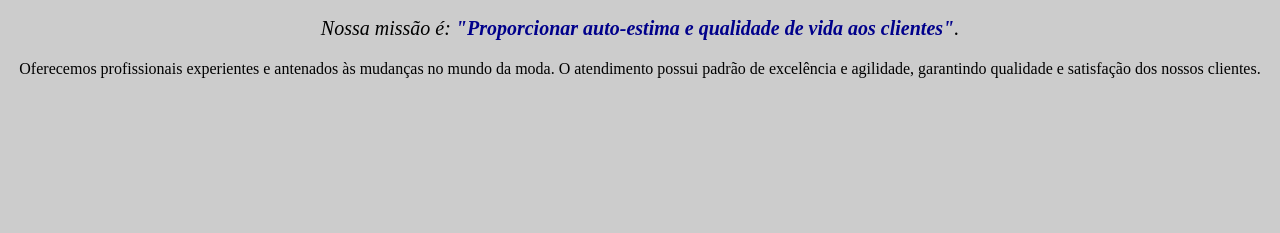
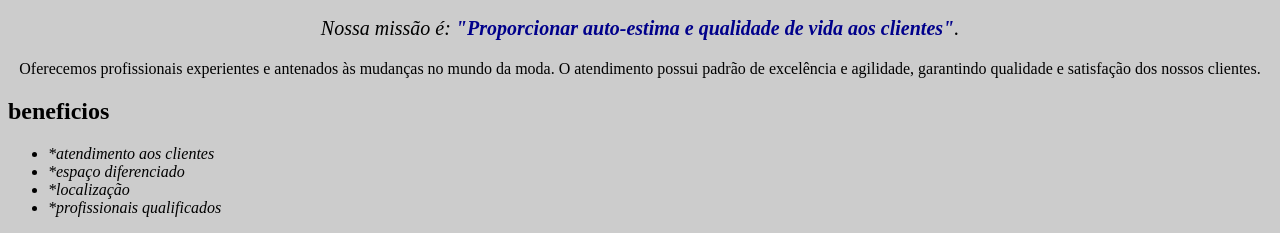
Before and after one commit to brandaoisadora/alura-site, a plain HTML site: page index.html in a window 1280 px wide. Shown: the part 605-838 px from the top of the page. Before the commit the page ends 800 px from the top, so only its background shows below. Drawn offline with Linux system fonts and the light colour scheme.

Commit message:
Add files via upload

```diff
--- a/index.html
+++ b/index.html
@@ -16,5 +16,16 @@
 
 <p>Oferecemos profissionais experientes e antenados às mudanças no mundo da moda. O atendimento possui padrão de excelência e agilidade, garantindo qualidade e satisfação dos nossos clientes.</p>
 
+<h2>beneficios</h2>
+
+<ul>
+
+
+    <li class="itens">*atendimento aos clientes</li>
+    <li class="itens">*espaço diferenciado</li>
+    <li class="itens">*localização</li>
+    <li class="itens">*profissionais qualificados</li>
+
+ </ul>
  </body>
 </html>
--- a/style.css
+++ b/style.css
@@ -22,3 +22,7 @@
   em strong {
   	     color: darkblue;
   }
+
+  .itens {
+    font-style: italic
+  }
```
